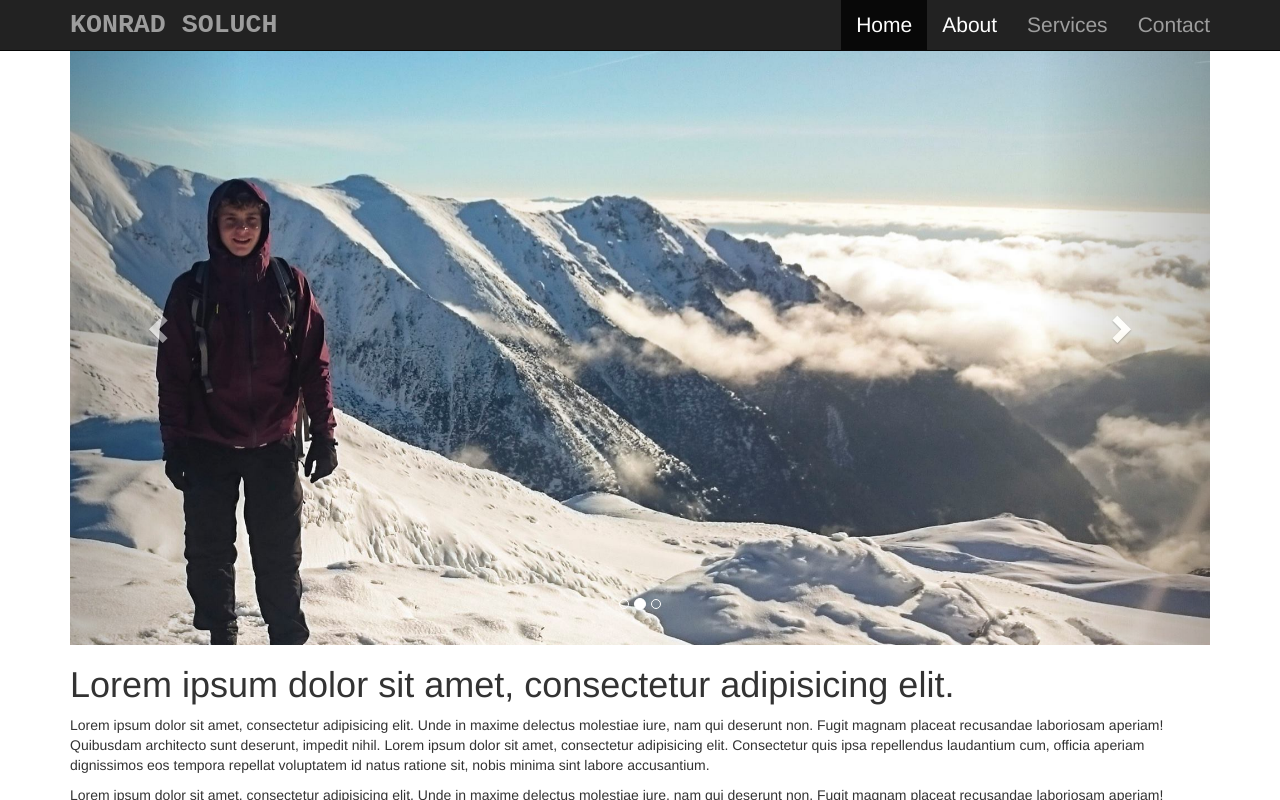
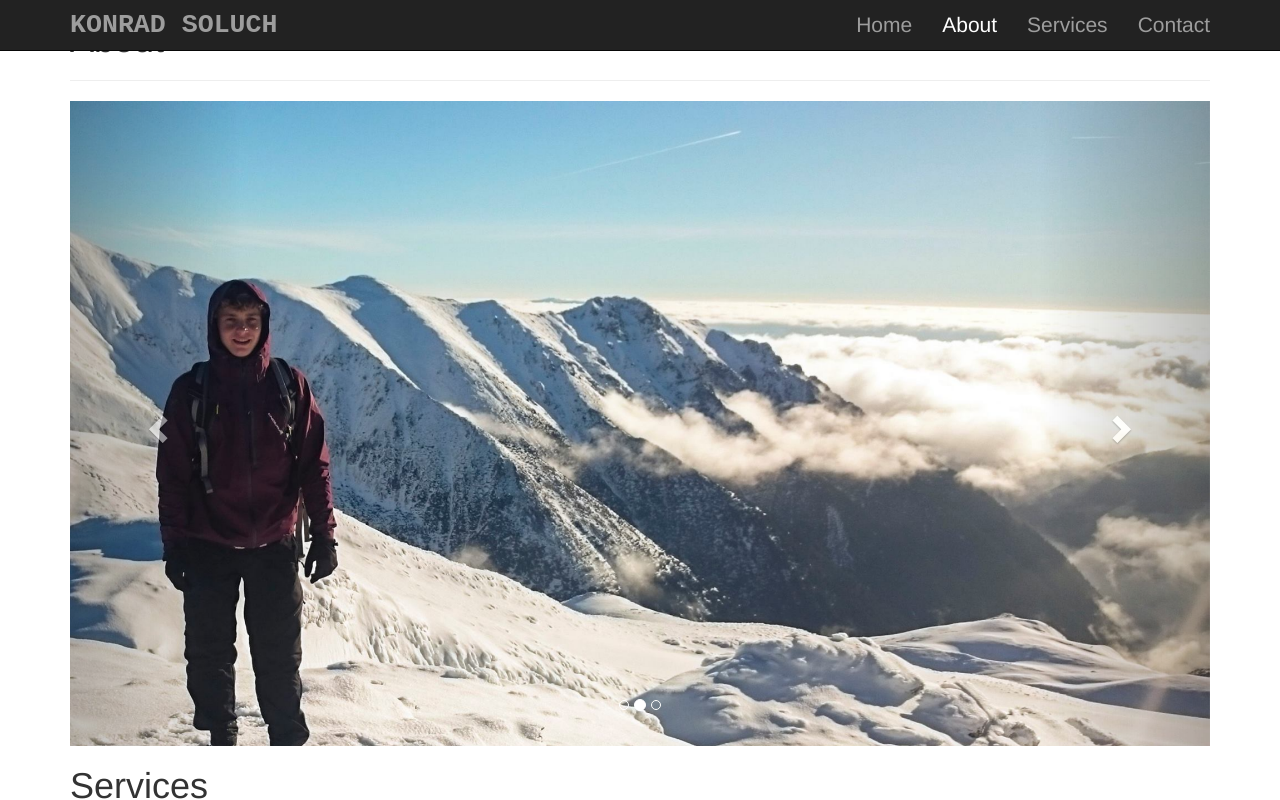
Before and after one commit to cyries012/My-site, a plain HTML site: page index.html in a window 1280 px wide. Both pictures are taken after a click on the link "About". Shown: the part 230-1030 px from the top of the page. Drawn offline with nearby package versions, Linux system fonts and the light colour scheme.

Commit message:
Refactor

```diff
--- a/index.html
+++ b/index.html
@@ -1,5 +1,6 @@
 <!DOCTYPE html>
 <html lang="en">
+
 <head>
     <title>Bootstrap Website Tutorial</title>
     <meta charset="utf-8">
@@ -11,23 +12,32 @@
     <script src="https://maxcdn.bootstrapcdn.com/bootstrap/3.3.7/js/bootstrap.min.js"></script>
 
 </head>
+
 <body>
-		<nav class = "navbar navbar-inverse navbar-fixed-top">
-				<div class = "container">
-						<div class = "navbar-header">
-							<button type ="button" class="navbar-toggle" data-toggle="collapse" data-target= "#myNavbar">
-								<span class= "icon-bar"></span>
-								<span class= "icon-bar"></span>
-								<span class= "icon-bar"></span>
+    <nav class="navbar navbar-inverse navbar-fixed-top">
+        <div class="container">
+            <div class="navbar-header">
+                <button type="button" class="navbar-toggle" data-toggle="collapse" data-target="#myNavbar">
+                    <span class="icon-bar"></span>
+                    <span class="icon-bar"></span>
+                    <span class="icon-bar"></span>
                 </button>
-							<a class ="navbar-brand" href="#">KONRAD SOLUCH</a>
+                <a class="navbar-brand" href="#">KONRAD SOLUCH</a>
             </div>
             <div class="collapse navbar-collapse" id="myNavbar">
                 <ul class="nav navbar-nav navbar-right">
-								<li class="00"><a id="home" href="#homeSection">Home</a></li>
-								<li class="11"><a id="about" href="#aboutSection">About</a></li>
-								<li class="22"><a id="services" href="#servicesSection">Services</a></li>
-								<li class="33"><a id="contact" href="#contactSection">Contact</a></li>
+                    <li class="00">
+                        <a id="home" href="#homeSection">Home</a>
+                    </li>
+                    <li class="11">
+                        <a id="about" href="#aboutSection">About</a>
+                    </li>
+                    <li class="22">
+                        <a id="services" href="#servicesSection">Services</a>
+                    </li>
+                    <li class="33">
+                        <a id="contact" href="#contactSection">Contact</a>
+                    </li>
                 </ul>
             </div>
         </div>
@@ -43,6 +53,8 @@
 
 
     <div class="container" id="aboutSection">
+        <h1>About</h1>
+        <hr/>
         <div id="myCarousel" class="carousel slide" data-ride="carousel">
             <ol class="carousel-indicators">
                 <li data-target="#myCarousel" data-slide-to="0" class="active"></li>
@@ -74,16 +86,33 @@
     </div>
 
     <div class="container" id="servicesSection">
+        <h1>Services</h1>
         <div class="row">
             <div class="col-lg-12">
                 <h1>Lorem ipsum dolor sit amet, consectetur adipisicing elit. </h1>
-           <p>Lorem ipsum dolor sit amet, consectetur adipisicing elit. Unde in maxime delectus molestiae iure, nam qui deserunt non. Fugit magnam placeat recusandae laboriosam aperiam! Quibusdam architecto sunt deserunt, impedit nihil. Lorem ipsum dolor sit amet, consectetur adipisicing elit. Consectetur quis ipsa repellendus laudantium cum, officia aperiam dignissimos eos tempora repellat voluptatem id natus ratione sit, nobis minima sint labore accusantium.</p>
+                <p>Lorem ipsum dolor sit amet, consectetur adipisicing elit. Unde in maxime delectus molestiae iure, nam qui
+                    deserunt non. Fugit magnam placeat recusandae laboriosam aperiam! Quibusdam architecto sunt deserunt,
+                    impedit nihil. Lorem ipsum dolor sit amet, consectetur adipisicing elit. Consectetur quis ipsa repellendus
+                    laudantium cum, officia aperiam dignissimos eos tempora repellat voluptatem id natus ratione sit, nobis
+                    minima sint labore accusantium.</p>
 
-           <p>Lorem ipsum dolor sit amet, consectetur adipisicing elit. Unde in maxime delectus molestiae iure, nam qui deserunt non. Fugit magnam placeat recusandae laboriosam aperiam! Quibusdam architecto sunt deserunt, impedit nihil. Lorem ipsum dolor sit amet, consectetur adipisicing elit. Consectetur quis ipsa repellendus laudantium cum, officia aperiam dignissimos eos tempora repellat voluptatem id natus ratione sit, nobis minima sint labore accusantium.</p>
+                <p>Lorem ipsum dolor sit amet, consectetur adipisicing elit. Unde in maxime delectus molestiae iure, nam qui
+                    deserunt non. Fugit magnam placeat recusandae laboriosam aperiam! Quibusdam architecto sunt deserunt,
+                    impedit nihil. Lorem ipsum dolor sit amet, consectetur adipisicing elit. Consectetur quis ipsa repellendus
+                    laudantium cum, officia aperiam dignissimos eos tempora repellat voluptatem id natus ratione sit, nobis
+                    minima sint labore accusantium.</p>
 
-           <p>Lorem ipsum dolor sit amet, consectetur adipisicing elit. Unde in maxime delectus molestiae iure, nam qui deserunt non. Fugit magnam placeat recusandae laboriosam aperiam! Quibusdam architecto sunt deserunt, impedit nihil. Lorem ipsum dolor sit amet, consectetur adipisicing elit. Consectetur quis ipsa repellendus laudantium cum, officia aperiam dignissimos eos tempora repellat voluptatem id natus ratione sit, nobis minima sint labore accusantium.</p>
+                <p>Lorem ipsum dolor sit amet, consectetur adipisicing elit. Unde in maxime delectus molestiae iure, nam qui
+                    deserunt non. Fugit magnam placeat recusandae laboriosam aperiam! Quibusdam architecto sunt deserunt,
+                    impedit nihil. Lorem ipsum dolor sit amet, consectetur adipisicing elit. Consectetur quis ipsa repellendus
+                    laudantium cum, officia aperiam dignissimos eos tempora repellat voluptatem id natus ratione sit, nobis
+                    minima sint labore accusantium.</p>
 
-           <p>Lorem ipsum dolor sit amet, consectetur adipisicing elit. Unde in maxime delectus molestiae iure, nam qui deserunt non. Fugit magnam placeat recusandae laboriosam aperiam! Quibusdam architecto sunt deserunt, impedit nihil. Lorem ipsum dolor sit amet, consectetur adipisicing elit. Consectetur quis ipsa repellendus laudantium cum, officia aperiam dignissimos eos tempora repellat voluptatem id natus ratione sit, nobis minima sint labore accusantium.</p>
+                <p>Lorem ipsum dolor sit amet, consectetur adipisicing elit. Unde in maxime delectus molestiae iure, nam qui
+                    deserunt non. Fugit magnam placeat recusandae laboriosam aperiam! Quibusdam architecto sunt deserunt,
+                    impedit nihil. Lorem ipsum dolor sit amet, consectetur adipisicing elit. Consectetur quis ipsa repellendus
+                    laudantium cum, officia aperiam dignissimos eos tempora repellat voluptatem id natus ratione sit, nobis
+                    minima sint labore accusantium.</p>
             </div>
         </div>
     </div>
@@ -93,36 +122,76 @@
         <div class="row">
             <div class="col-lg-12">
                 <h1>Lorem ipsum dolor sit amet, consectetur adipisicing elit. </h1>
-           <p>Lorem ipsum dolor sit amet, consectetur adipisicing elit. Unde in maxime delectus molestiae iure, nam qui deserunt non. Fugit magnam placeat recusandae laboriosam aperiam! Quibusdam architecto sunt deserunt, impedit nihil. Lorem ipsum dolor sit amet, consectetur adipisicing elit. Consectetur quis ipsa repellendus laudantium cum, officia aperiam dignissimos eos tempora repellat voluptatem id natus ratione sit, nobis minima sint labore accusantium.</p>
+                <p>Lorem ipsum dolor sit amet, consectetur adipisicing elit. Unde in maxime delectus molestiae iure, nam qui
+                    deserunt non. Fugit magnam placeat recusandae laboriosam aperiam! Quibusdam architecto sunt deserunt,
+                    impedit nihil. Lorem ipsum dolor sit amet, consectetur adipisicing elit. Consectetur quis ipsa repellendus
+                    laudantium cum, officia aperiam dignissimos eos tempora repellat voluptatem id natus ratione sit, nobis
+                    minima sint labore accusantium.</p>
 
-           <p>Lorem ipsum dolor sit amet, consectetur adipisicing elit. Unde in maxime delectus molestiae iure, nam qui deserunt non. Fugit magnam placeat recusandae laboriosam aperiam! Quibusdam architecto sunt deserunt, impedit nihil. Lorem ipsum dolor sit amet, consectetur adipisicing elit. Consectetur quis ipsa repellendus laudantium cum, officia aperiam dignissimos eos tempora repellat voluptatem id natus ratione sit, nobis minima sint labore accusantium.</p>
+                <p>Lorem ipsum dolor sit amet, consectetur adipisicing elit. Unde in maxime delectus molestiae iure, nam qui
+                    deserunt non. Fugit magnam placeat recusandae laboriosam aperiam! Quibusdam architecto sunt deserunt,
+                    impedit nihil. Lorem ipsum dolor sit amet, consectetur adipisicing elit. Consectetur quis ipsa repellendus
+                    laudantium cum, officia aperiam dignissimos eos tempora repellat voluptatem id natus ratione sit, nobis
+                    minima sint labore accusantium.</p>
 
-           <p>Lorem ipsum dolor sit amet, consectetur adipisicing elit. Unde in maxime delectus molestiae iure, nam qui deserunt non. Fugit magnam placeat recusandae laboriosam aperiam! Quibusdam architecto sunt deserunt, impedit nihil. Lorem ipsum dolor sit amet, consectetur adipisicing elit. Consectetur quis ipsa repellendus laudantium cum, officia aperiam dignissimos eos tempora repellat voluptatem id natus ratione sit, nobis minima sint labore accusantium.</p>
+                <p>Lorem ipsum dolor sit amet, consectetur adipisicing elit. Unde in maxime delectus molestiae iure, nam qui
+                    deserunt non. Fugit magnam placeat recusandae laboriosam aperiam! Quibusdam architecto sunt deserunt,
+                    impedit nihil. Lorem ipsum dolor sit amet, consectetur adipisicing elit. Consectetur quis ipsa repellendus
+                    laudantium cum, officia aperiam dignissimos eos tempora repellat voluptatem id natus ratione sit, nobis
+                    minima sint labore accusantium.</p>
 
-           <p>Lorem ipsum dolor sit amet, consectetur adipisicing elit. Unde in maxime delectus molestiae iure, nam qui deserunt non. Fugit magnam placeat recusandae laboriosam aperiam! Quibusdam architecto sunt deserunt, impedit nihil. Lorem ipsum dolor sit amet, consectetur adipisicing elit. Consectetur quis ipsa repellendus laudantium cum, officia aperiam dignissimos eos tempora repellat voluptatem id natus ratione sit, nobis minima sint labore accusantium.</p>
+                <p>Lorem ipsum dolor sit amet, consectetur adipisicing elit. Unde in maxime delectus molestiae iure, nam qui
+                    deserunt non. Fugit magnam placeat recusandae laboriosam aperiam! Quibusdam architecto sunt deserunt,
+                    impedit nihil. Lorem ipsum dolor sit amet, consectetur adipisicing elit. Consectetur quis ipsa repellendus
+                    laudantium cum, officia aperiam dignissimos eos tempora repellat voluptatem id natus ratione sit, nobis
+                    minima sint labore accusantium.</p>
             </div>
         </div>
     </div>
 
 
-<div class="container" >
+    <div class="container">
         <div class="row">
             <div class="col-lg-6">
                 <h3>Lorem ipsum dolor sit amet, consectetur adipisicing. </h3>
-           <p>Lorem ipsum dolor sit amet, consectetur adipisicing elit. Unde in maxime delectus molestiae iure, nam qui deserunt non. Fugit magnam placeat recusandae laboriosam aperiam! Quibusdam architecto sunt deserunt, impedit nihil. Lorem ipsum dolor sit amet, consectetur adipisicing elit. Consectetur quis ipsa repellendus laudantium cum, officia aperiam dignissimos eos tempora repellat voluptatem id natus ratione sit, nobis minima sint labore accusantium.</p>
+                <p>Lorem ipsum dolor sit amet, consectetur adipisicing elit. Unde in maxime delectus molestiae iure, nam qui
+                    deserunt non. Fugit magnam placeat recusandae laboriosam aperiam! Quibusdam architecto sunt deserunt,
+                    impedit nihil. Lorem ipsum dolor sit amet, consectetur adipisicing elit. Consectetur quis ipsa repellendus
+                    laudantium cum, officia aperiam dignissimos eos tempora repellat voluptatem id natus ratione sit, nobis
+                    minima sint labore accusantium.</p>
 
-           <p>Lorem ipsum dolor sit amet, consectetur adipisicing elit. Unde in maxime delectus molestiae iure, nam qui deserunt non. Fugit magnam placeat recusandae laboriosam aperiam! Quibusdam architecto sunt deserunt, impedit nihil. Lorem ipsum dolor sit amet, consectetur adipisicing elit. Consectetur quis ipsa repellendus laudantium cum, officia aperiam dignissimos eos tempora repellat voluptatem id natus ratione sit, nobis minima sint labore accusantium.</p>
+                <p>Lorem ipsum dolor sit amet, consectetur adipisicing elit. Unde in maxime delectus molestiae iure, nam qui
+                    deserunt non. Fugit magnam placeat recusandae laboriosam aperiam! Quibusdam architecto sunt deserunt,
+                    impedit nihil. Lorem ipsum dolor sit amet, consectetur adipisicing elit. Consectetur quis ipsa repellendus
+                    laudantium cum, officia aperiam dignissimos eos tempora repellat voluptatem id natus ratione sit, nobis
+                    minima sint labore accusantium.</p>
 
-           <p>Lorem ipsum dolor sit amet, consectetur adipisicing elit. Unde in maxime delectus molestiae iure, nam qui deserunt non. Fugit magnam placeat recusandae laboriosam aperiam! Quibusdam architecto sunt deserunt, impedit nihil. Lorem ipsum dolor sit amet, consectetur adipisicing elit. Consectetur quis ipsa repellendus laudantium cum, officia aperiam dignissimos eos tempora repellat voluptatem id natus ratione sit, nobis minima sint labore accusantium.</p>
+                <p>Lorem ipsum dolor sit amet, consectetur adipisicing elit. Unde in maxime delectus molestiae iure, nam qui
+                    deserunt non. Fugit magnam placeat recusandae laboriosam aperiam! Quibusdam architecto sunt deserunt,
+                    impedit nihil. Lorem ipsum dolor sit amet, consectetur adipisicing elit. Consectetur quis ipsa repellendus
+                    laudantium cum, officia aperiam dignissimos eos tempora repellat voluptatem id natus ratione sit, nobis
+                    minima sint labore accusantium.</p>
             </div>
 
             <div class="col-lg-6">
                 <h3>Lorem ipsum dolor sit amet, consectetur adipisicing. </h3>
-           <p>Lorem ipsum dolor sit amet, consectetur adipisicing elit. Unde in maxime delectus molestiae iure, nam qui deserunt non. Fugit magnam placeat recusandae laboriosam aperiam! Quibusdam architecto sunt deserunt, impedit nihil. Lorem ipsum dolor sit amet, consectetur adipisicing elit. Consectetur quis ipsa repellendus laudantium cum, officia aperiam dignissimos eos tempora repellat voluptatem id natus ratione sit, nobis minima sint labore accusantium.</p>
+                <p>Lorem ipsum dolor sit amet, consectetur adipisicing elit. Unde in maxime delectus molestiae iure, nam qui
+                    deserunt non. Fugit magnam placeat recusandae laboriosam aperiam! Quibusdam architecto sunt deserunt,
+                    impedit nihil. Lorem ipsum dolor sit amet, consectetur adipisicing elit. Consectetur quis ipsa repellendus
+                    laudantium cum, officia aperiam dignissimos eos tempora repellat voluptatem id natus ratione sit, nobis
+                    minima sint labore accusantium.</p>
 
-           <p>Lorem ipsum dolor sit amet, consectetur adipisicing elit. Unde in maxime delectus molestiae iure, nam qui deserunt non. Fugit magnam placeat recusandae laboriosam aperiam! Quibusdam architecto sunt deserunt, impedit nihil. Lorem ipsum dolor sit amet, consectetur adipisicing elit. Consectetur quis ipsa repellendus laudantium cum, officia aperiam dignissimos eos tempora repellat voluptatem id natus ratione sit, nobis minima sint labore accusantium.</p>
+                <p>Lorem ipsum dolor sit amet, consectetur adipisicing elit. Unde in maxime delectus molestiae iure, nam qui
+                    deserunt non. Fugit magnam placeat recusandae laboriosam aperiam! Quibusdam architecto sunt deserunt,
+                    impedit nihil. Lorem ipsum dolor sit amet, consectetur adipisicing elit. Consectetur quis ipsa repellendus
+                    laudantium cum, officia aperiam dignissimos eos tempora repellat voluptatem id natus ratione sit, nobis
+                    minima sint labore accusantium.</p>
 
-           <p>Lorem ipsum dolor sit amet, consectetur adipisicing elit. Unde in maxime delectus molestiae iure, nam qui deserunt non. Fugit magnam placeat recusandae laboriosam aperiam! Quibusdam architecto sunt deserunt, impedit nihil. Lorem ipsum dolor sit amet, consectetur adipisicing elit. Consectetur quis ipsa repellendus laudantium cum, officia aperiam dignissimos eos tempora repellat voluptatem id natus ratione sit, nobis minima sint labore accusantium.</p>
+                <p>Lorem ipsum dolor sit amet, consectetur adipisicing elit. Unde in maxime delectus molestiae iure, nam qui
+                    deserunt non. Fugit magnam placeat recusandae laboriosam aperiam! Quibusdam architecto sunt deserunt,
+                    impedit nihil. Lorem ipsum dolor sit amet, consectetur adipisicing elit. Consectetur quis ipsa repellendus
+                    laudantium cum, officia aperiam dignissimos eos tempora repellat voluptatem id natus ratione sit, nobis
+                    minima sint labore accusantium.</p>
             </div>
         </div>
     </div>
@@ -130,6 +199,7 @@
 
 
     <footer class="container text-center" id="contactSection">
+        <h1>Contact</h1>
         <div class="jumbotron">
             <div class="row">
                 <div class="col-sm-6">
@@ -151,4 +221,5 @@
     <script src="js.js"></script>
 
 </body>
+
 </html>
--- a/js.js
+++ b/js.js
@@ -1,59 +1,64 @@
-$(document).ready(function(){
+function setBindings() {
+    $('#myNavbar a').click(function (event) {
+        var id = event
+                    .target
+                    .getAttribute('href')
+                    .slice(1);
+
+        $('html, body')
+            .animate({
+                scrollTop: $(document.getElementById(id)).position().top
+            }, 300);
+
+        return false;
+    });
+}
+
+function scrollActive() {
+    var ID = 0;
+    var POSITION = 1;
+    var positions = [
+        'homeSection',
+        'aboutSection',
+        'servicesSection',
+        'contactSection'
+    ].map(function (id) {
+        var $el = $(document.getElementById(id));
+        var offsetTop = $el.offset().top;
+        var outerHeight = $el.outerHeight();
+
+        return [id, [offsetTop, offsetTop + outerHeight]];
+    });
+    var currentPosition = document.body.scrollTop;
+    var heigth = window.innerHeight;
+    var baseOffset = $('.navbar').outerHeight();
+    var currentSections = positions.filter(function (position) {
+        return currentPosition + baseOffset >= position[POSITION][0] && currentPosition <= position[POSITION][1];
+    });
+    var currentSection = null;
+
+    if (currentSections.length) {
+        currentSection = currentSections[0][ID];
+    }
+
+    if (!currentPosition) {
+        return;
+    }
+
+    $('#myNavbar [href^="#"]')
+        .parent()
+        .removeClass('active');
+    $('#myNavbar [href="#' + currentSection + '"]')
+        .parent()
+        .addClass('active');
+}
+
+$(document).ready(function () {
     setBindings();
     scrollActive();
 });
-
-function setBindings() {
-    $("li a").click(function(e){
-
-        e.preventDefault();
-        var sectionID = e.currentTarget.id + "Section";
-
-
-       $("html").animate({scrollTop: $("#" + sectionID).offset().top}, 1000)
-    })
-}
-
-/*function setActive(){
-        $('ul.nav > li').click(function (e) {
-            e.preventDefault();
-            $('ul.nav > li').removeClass('active');
-            $(this).addClass('active');
-        });  }*/
-
-function scrollActive(){
-    var top = document.getElementById('header');
-    var homeSection = document.getElementById('homeSection').offsetTop;
-    var aboutSection = document.getElementById('aboutSection').offsetTop;
-    var servicesSection = document.getElementById('servicesSection').offsetTop;
-    var contactSection = document.getElementById('contactSection').offsetTop;
-    var scrollNow = window.pageYOffset;
-    var heigth = window.innerHeight;
-
-
-
-
-    if (0 <= scrollNow && scrollNow < aboutSection)
-        {
-            $('ul.nav > li').removeClass('active');
-            $('.00').addClass('active');
-        }
-    else if (servicesSection > scrollNow && scrollNow >= aboutSection)
-        {
-            $('ul.nav > li').removeClass('active');
-            $('.11').addClass('active');
-        }
-    else if ((contactSection - heigth) > scrollNow && scrollNow >= servicesSection)
-        {
-            $('ul.nav > li').removeClass('active');
-            $('.22').addClass('active');
-        }
-    else if ((contactSection - heigth) < scrollNow)
-        {
-            $('ul.nav > li').removeClass('active');
-            $('.33').addClass('active');
-        }
-
-
-    window.addEventListener("scroll", scrollActive);
-}
+/**
+ * Po staremu to za kazdym odpaleniem scrollActive dodajesz
+ * event listenera do scrolla. To troche malo optymalne ;)
+ */
+window.addEventListener('scroll', scrollActive);
```
Lines whose indentation alone changed are shown as unchanged.
